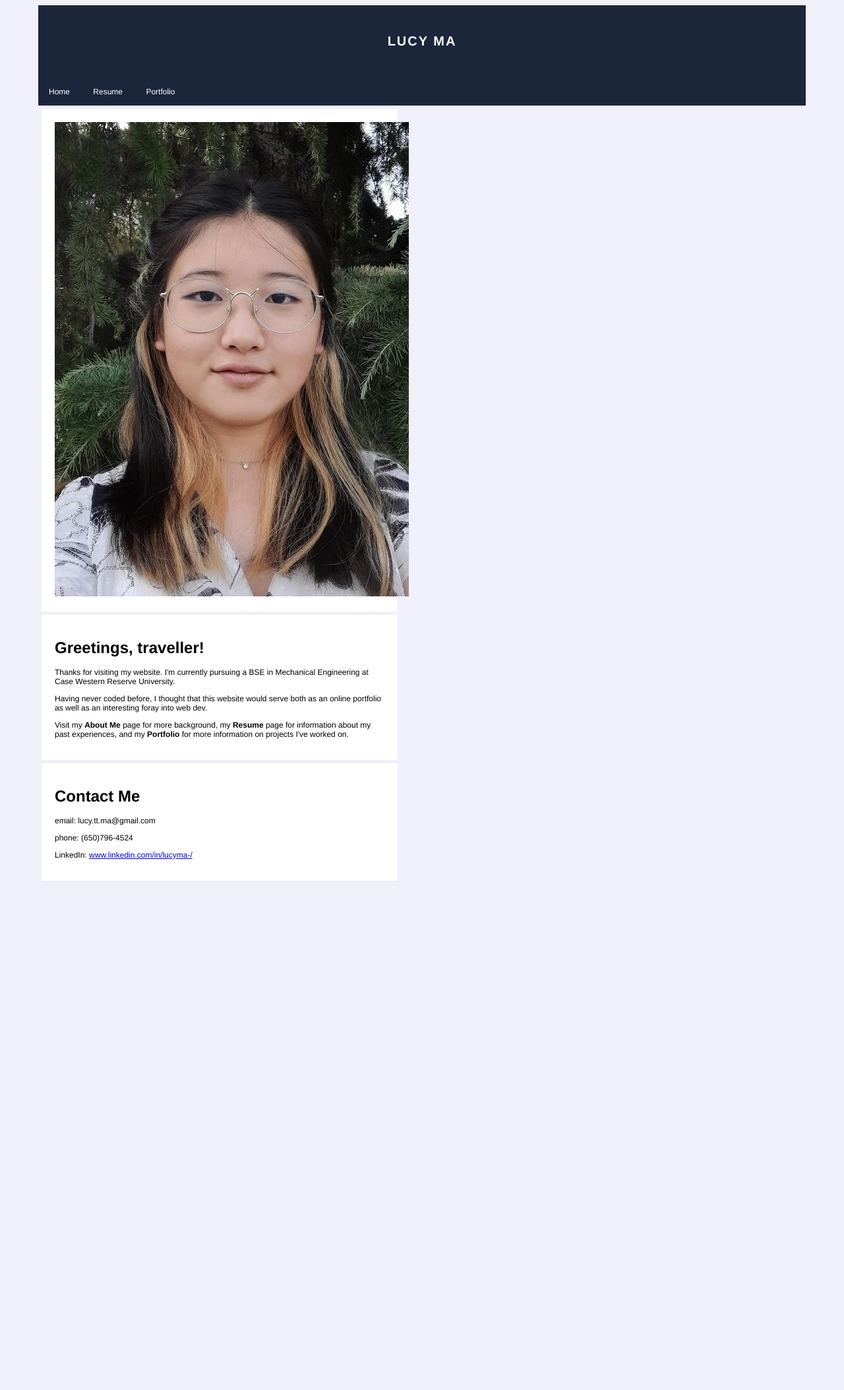
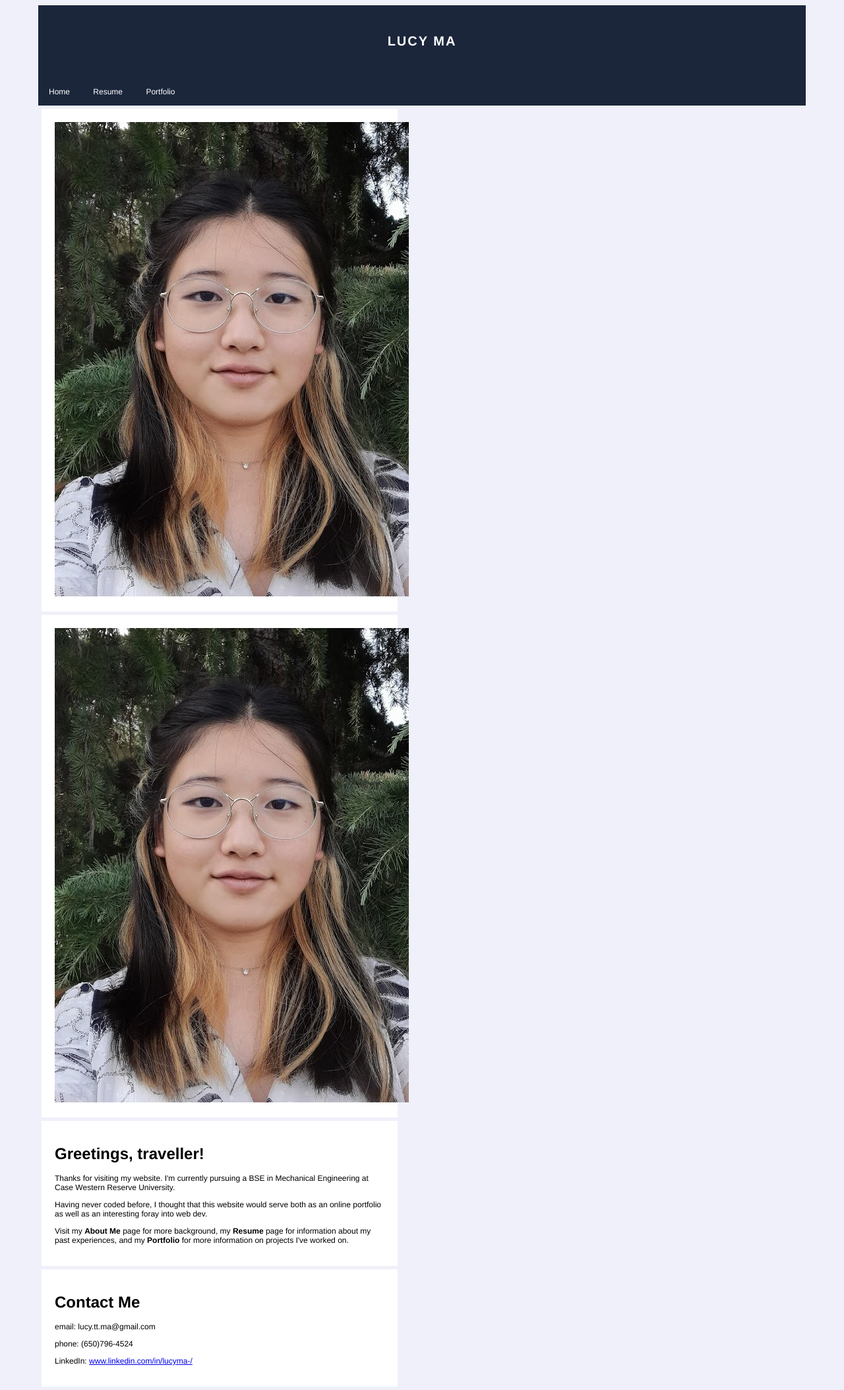
Before and after one commit to lucyttma/lucyttma.github.io, a Jekyll site: the page built from index.html, in a window 1280 px wide. Shown: the whole page at 66% size. Built offline with Jekyll 4.4.1, drawn with Linux system fonts in a browser that asks for light colours; before the commit the page ends 1340 px from its top, so only the background shows below that.

Commit message:
Update index.html

```diff
--- a/index.html
+++ b/index.html
@@ -3,7 +3,10 @@ layout: default
 title: Home
 ---
 <div class="div-hcard">
-  <img src="https://github.com/lucyttma/lucyttma.github.io/blob/c6fe2fd44185208134f175f33990d28bca2c6920/assets/images/id%20pic.jpg" alt="Italian Trulli">
+  <img src="../assets/images/id pic.jpg" alt="Italian Trulli">
+</div>
+<div class="div-hcard">
+  <img src="../assets/images/id pic.jpg" alt="Italian Trulli">
 </div>
 <div class="div-hcard">
   <h1> Greetings, traveller! </h1>
@@ -16,6 +19,6 @@ title: Home
   <h1> Contact Me </h1>
   <p> email:  lucy.tt.ma@gmail.com </p>
   <p> phone:  (650)796-4524 </p>
-  <p> LinkedIn: <a href="linkedin: www.linkedin.com/in/lucyma-/"> www.linkedin.com/in/lucyma-/
+  <p> LinkedIn: <a href="https://www.linkedin.com/in/lucyma-/"> www.linkedin.com/in/lucyma-/
   </a></p>
 </div>
```
